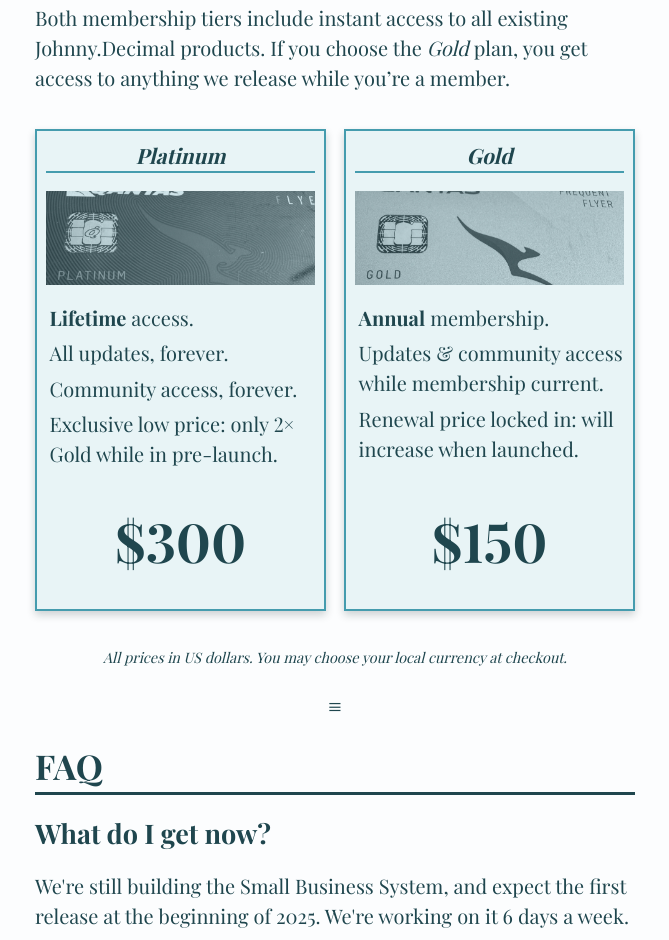
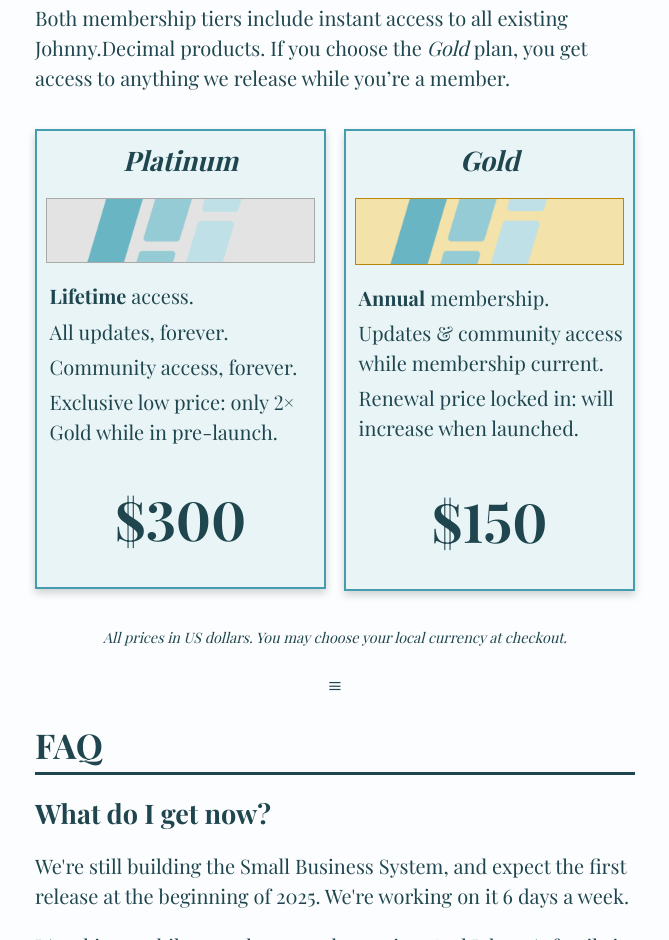
Before and after one commit to johnnydecimal/decimal.business, an Astro site: page / in a window 1280 px wide. Shown: the part 7439-8379 px from the top of the page, without its empty margins (305-974 px from the left). Built offline with nearby package versions, Linux system fonts and the light colour scheme; Astro itself is replaced by a stand-in of ours; a web font is replaced by a local one.

Commit message:
Price images

```diff
--- a/src/components/Price.astro
+++ b/src/components/Price.astro
@@ -15,9 +15,14 @@
   <div id="prices">
     <a href="https://store.johnnydecimal.com/cart/43063017111688:1">
       <div id="platinum" class="price-details">
-        <h3><em>Platinum</em></h3>
-        <img src="/img/qf-platinum-light.jpg" />
+        <h2><em>Platinum</em></h2>
+        <!-- <img src="/img/qf-platinum-light.jpg" /> -->
         <!-- <img src="/img/ezgif-3-4df67e170f.gif" /> -->
+        <!-- <img src="/img/IMG_4777.PNG" /> -->
+        <img
+          src="/img/Untitled_Artwork.png"
+          style="border: 1px solid darkgrey;"
+        />
         <ul>
           <li>
             <strong>Lifetime</strong> access.
@@ -34,8 +39,8 @@
     </a>
 
     <div id="gold" class="price-details">
-      <h3><em>Gold</em></h3>
-      <img src="/img/qf-gold-light.jpg" />
+      <h2><em>Gold</em></h2>
+      <img src="/img/Gold.png" style="border: 1px solid darkgoldenrod;" />
       <ul>
         <li><strong>Annual</strong> membership.</li>
         <li>Updates & community access while membership current.</li>
@@ -159,8 +164,8 @@
     text-align: center;
   }
 
-  h3 {
-    border-bottom: 2px solid var(--border);
+  h2 {
+    // border-bottom: 2px solid var(--border);
     margin-top: 0;
     text-align: center;
   }
```
Also changed, not shown: public/img/Gold.png (added), public/img/Untitled_Artwork.png (added), public/img/z-CleanShot 2024-11-08 17-40-42@2x.png (added).
